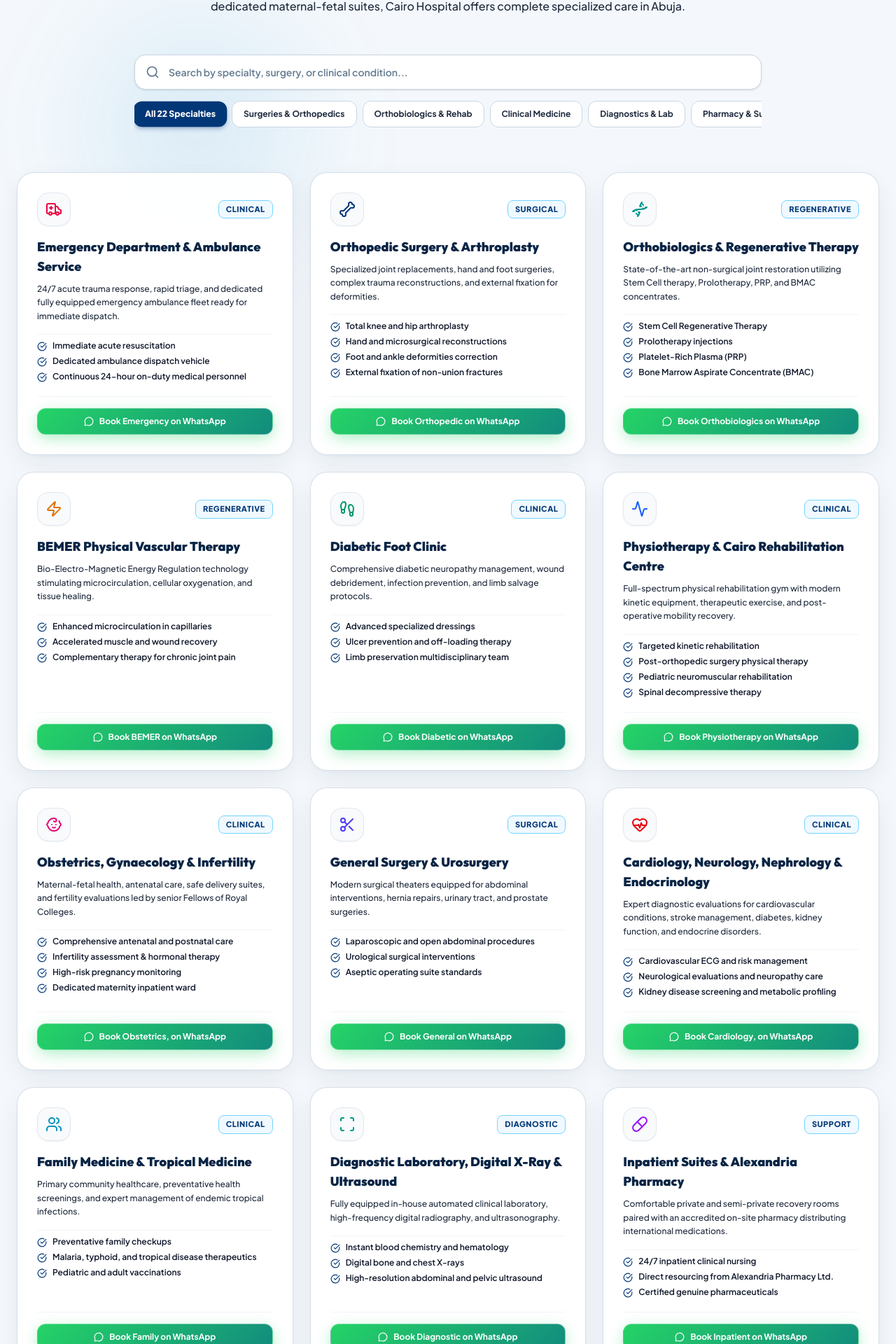
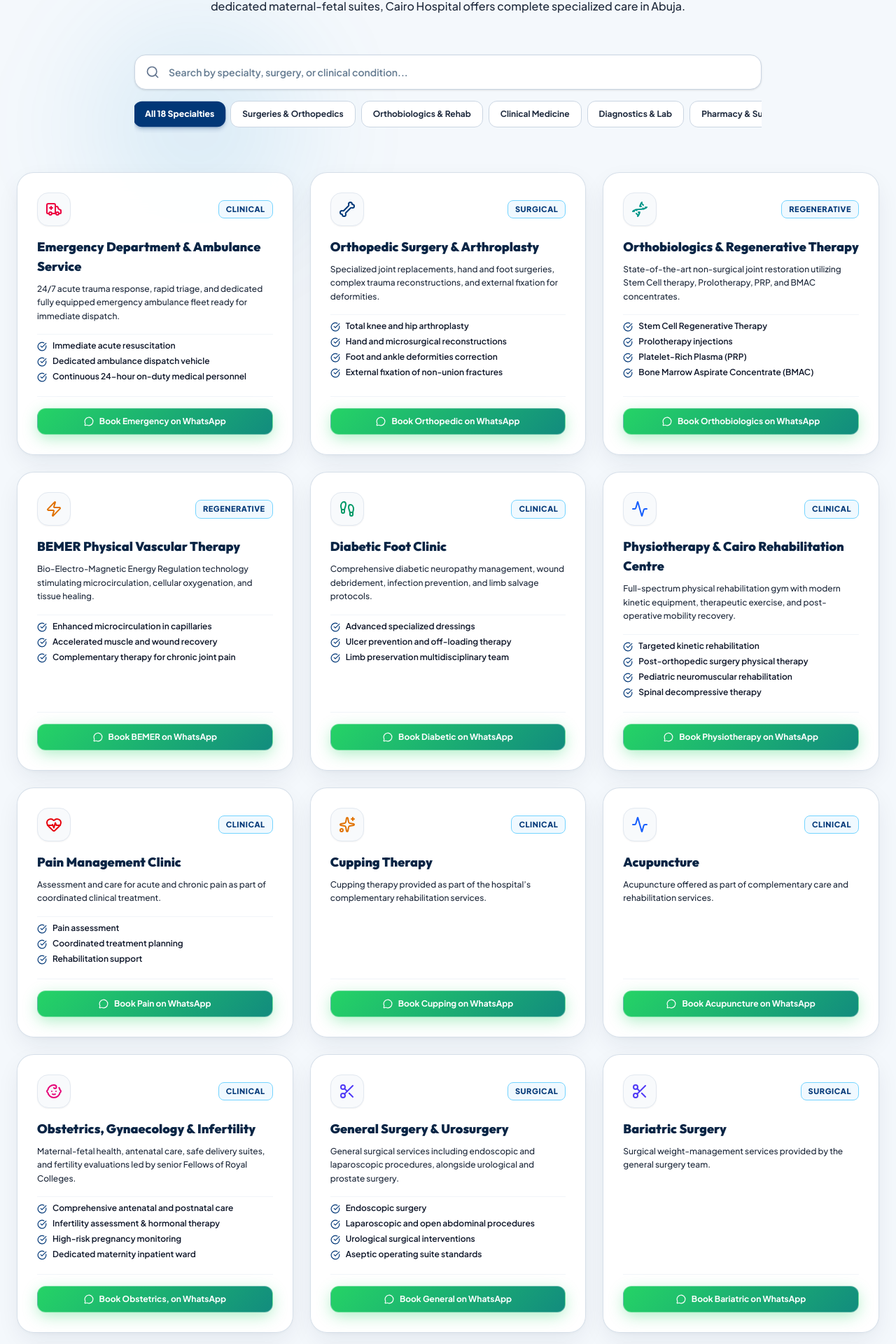
Before and after one commit to AhmedAbdoRH/Egyptian-hospital, a React (Vite) app: page / in a window 1280 px wide. Shown: the part 3950-5870 px from the top of the page at 70% size. Built offline with nearby package versions, Linux system fonts and the light colour scheme.

Commit message:
Add requested doctors and clinical services

```diff
--- a/src/components/DoctorModal.tsx
+++ b/src/components/DoctorModal.tsx
@@ -6,6 +6,7 @@ import {
   Briefcase,
   CheckCircle,
   MessageCircle,
+  Stethoscope,
 } from 'lucide-react';
 import { TeamMember } from '../types/hospital';
 
@@ -46,18 +47,26 @@ export const DoctorModal: React.FC<DoctorModalProps> = ({
           {/* Member Hero Photo & Title */}
           <div className="flex flex-col sm:flex-row gap-5 items-center sm:items-start text-center sm:text-left">
             <div className="w-28 h-32 rounded-2xl overflow-hidden border-2 border-[#013777]/30 flex-shrink-0 bg-slate-100 shadow-md">
+              {member.image ? (
                 <img
                   src={member.image}
                   alt={member.name}
                   className="w-full h-full object-cover object-top"
                 />
+              ) : (
+                <div className="w-full h-full flex items-center justify-center bg-gradient-to-br from-[#e6f0fa] to-[#c9dced] text-[#013777]" aria-label={`${member.name} profile image unavailable`}>
+                  <Stethoscope className="w-12 h-12" />
+                </div>
+              )}
             </div>
             <div className="space-y-1.5">
               <div className="text-sm font-extrabold text-[#013777]">{member.title}</div>
+              {member.education && (
                 <div className="text-xs text-slate-700 flex items-center justify-center sm:justify-start gap-1.5 font-bold">
                   <GraduationCap className="w-4 h-4 text-[#013777] flex-shrink-0" />
                   <span>{member.education}</span>
                 </div>
+              )}
               <p className="text-xs text-[#0f172a] font-medium pt-1 leading-relaxed">
                 {member.fullBio}
               </p>
--- a/src/components/FloatingWhatsAppButton.tsx
+++ b/src/components/FloatingWhatsAppButton.tsx
@@ -81,8 +81,8 @@ export const FloatingWhatsAppButton: React.FC<FloatingWhatsAppButtonProps> = ({
                 <h4 className="text-sm font-bold text-white tracking-wide">
                   Cairo Hospital Helpline
                 </h4>
-                <div className="text-[11px] text-emerald-400 flex items-center gap-1.5 font-bold">
-                  <span className="w-2 h-2 rounded-full bg-emerald-400 animate-pulse" />
+                <div className="text-[11px] !text-[#fdc33e] flex items-center gap-1.5 font-bold">
+                  <span className="w-2 h-2 rounded-full !bg-[#fdc33e] animate-pulse" />
                   <span>24/7 Direct Patient Line · Abuja</span>
                 </div>
               </div>
--- a/src/components/ServicesSection.tsx
+++ b/src/components/ServicesSection.tsx
@@ -56,13 +56,15 @@ export const ServicesSection: React.FC<ServicesSectionProps> = ({
         return <Scan className="w-6 h-6 text-teal-600" />;
       case 'Pill':
         return <Pill className="w-6 h-6 text-purple-600" />;
+      case 'Sparkles':
+        return <Sparkles className="w-6 h-6 text-amber-600" />;
       default:
         return <Activity className="w-6 h-6 text-[#013777]" />;
     }
   };
 
   const categories = [
-    { id: 'all', label: 'All 22 Specialties' },
+    { id: 'all', label: `All ${MEDICAL_SERVICES.length} Specialties` },
     { id: 'surgical', label: 'Surgeries & Orthopedics' },
     { id: 'regenerative', label: 'Orthobiologics & Rehab' },
     { id: 'clinical', label: 'Clinical Medicine' },
--- a/src/components/TeamSection.tsx
+++ b/src/components/TeamSection.tsx
@@ -6,6 +6,7 @@ import {
   MessageCircle,
   ArrowRight,
   ExternalLink,
+  Stethoscope,
 } from 'lucide-react';
 import { TEAM_MEMBERS } from '../data/cairoHospitalData';
 import { TeamMember } from '../types/hospital';
@@ -122,11 +123,18 @@ export const TeamSection: React.FC<TeamSectionProps> = ({
               <div>
                 {/* Photo */}
                 <div className="relative h-60 rounded-2xl overflow-hidden border border-slate-200 bg-slate-100 mb-4 shadow-inner">
+                  {member.image ? (
                     <img
                       src={member.image}
                       alt={member.name}
                       className="w-full h-full object-cover object-top hover:scale-105 transition-transform duration-500"
                     />
+                  ) : (
+                    <div className="w-full h-full flex flex-col items-center justify-center gap-3 bg-gradient-to-br from-[#e6f0fa] to-[#c9dced] text-[#013777]" aria-label={`${member.name} profile image unavailable`}>
+                      <Stethoscope className="w-12 h-12" />
+                      <span className="text-3xl font-black">{member.name.split(' ').slice(-1)[0].charAt(0)}</span>
+                    </div>
+                  )}
                   <div className="absolute inset-0 bg-gradient-to-t from-[#012654]/85 via-transparent to-transparent" />
                   <div className="photo-caption absolute bottom-2.5 left-3 right-3 text-white">
                     <span className="text-[10px] font-black !text-white uppercase tracking-wider block">
@@ -142,10 +150,12 @@ export const TeamSection: React.FC<TeamSectionProps> = ({
                   <div className="text-[#013777] font-black line-clamp-1">
                     {member.title}
                   </div>
+                  {member.education && (
                     <div className="text-[#0f172a] flex items-center gap-1.5 font-semibold">
                       <GraduationCap className="w-3.5 h-3.5 text-[#013777] flex-shrink-0" />
                       <span className="truncate">{member.education}</span>
                     </div>
+                  )}
                 </div>
               </div>
 
--- a/src/components/WhatsAppBookingPage.tsx
+++ b/src/components/WhatsAppBookingPage.tsx
@@ -204,6 +204,12 @@ _Sent via Cairo Hospital Official Website_`;
                 <option value="Dr. Mohammed Hesham (CMD - Orthopedic Surgery)" className="text-[#092545]">
                   Dr. Mohammed Hesham (CMD - Orthopedic Surgery)
                 </option>
+                <option value="Dr. Bassam Makhlouf (Physiotherapy)" className="text-[#092545]">
+                  Dr. Bassam Makhlouf (Physiotherapy)
+                </option>
+                <option value="Dr. Wael (General Surgery)" className="text-[#092545]">
+                  Dr. Wael (General Surgery)
+                </option>
                 <option value="Chief Medical Director Clinical Team" className="text-[#092545]">
                   Chief Medical Director Clinical Team
                 </option>
--- a/src/components/subpages/BookingSubpage.tsx
+++ b/src/components/subpages/BookingSubpage.tsx
@@ -227,6 +227,12 @@ _Dispatched via Cairo Hospital Official Web Booking Portal_`;
                       <option value="Dr. Ahmed Shaker (Chairman - MRCOG Obs & Gyn)">
                         Dr. Ahmed Shaker (Chairman - MRCOG Obs & Gyn)
                       </option>
+                      <option value="Dr. Bassam Makhlouf (Physiotherapy)">
+                        Dr. Bassam Makhlouf (Physiotherapy)
+                      </option>
+                      <option value="Dr. Wael (General Surgery)">
+                        Dr. Wael (General Surgery)
+                      </option>
                       <option value="First Available Senior Consultant">
                         First Available Senior Consultant
                       </option>
--- a/src/components/subpages/ServicesSubpage.tsx
+++ b/src/components/subpages/ServicesSubpage.tsx
@@ -71,13 +71,15 @@ export const ServicesSubpage: React.FC<ServicesSubpageProps> = ({
         return <Scan className="w-6 h-6 text-teal-600" />;
       case 'Pill':
         return <Pill className="w-6 h-6 text-purple-600" />;
+      case 'Sparkles':
+        return <Sparkles className="w-6 h-6 text-amber-600" />;
       default:
         return <Activity className="w-6 h-6 text-[#013777]" />;
     }
   };
 
   const categories = [
-    { id: 'all', label: 'All 22 Specialties' },
+    { id: 'all', label: `All ${MEDICAL_SERVICES.length} Specialties` },
     { id: 'surgical', label: 'Surgeries & Orthopedics' },
     { id: 'regenerative', label: 'Orthobiologics & Rehab' },
     { id: 'clinical', label: 'Clinical Medicine' },
--- a/src/components/subpages/TeamSubpage.tsx
+++ b/src/components/subpages/TeamSubpage.tsx
@@ -52,9 +52,15 @@ export const TeamSubpage: React.FC<TeamSubpageProps> = ({
     },
     {
       dept: 'Kinetic Rehabilitation & Physiotherapy',
-      lead: 'Cairo Rehabilitation Centre Faculty',
+      lead: 'Dr. Bassam Makhlouf',
       specialty: 'Specialized Neuromuscular & Post-Surgical Recovery',
-      procedures: ['BEMER Vascular Therapy', 'Spinal Decompression', 'Gait Training & Rehab Gym'],
+      procedures: ['Physiotherapy', 'Cupping', 'Acupuncture', 'BEMER Vascular Therapy'],
+    },
+    {
+      dept: 'General, Endoscopic & Laparoscopic Surgery',
+      lead: 'Dr. Wael',
+      specialty: 'General Surgeon',
+      procedures: ['General Surgery', 'Endoscopic Surgery', 'Laparoscopic Surgery', 'Bariatric & Plastic Surgery'],
     },
     {
       dept: 'Pharmaceutical Distribution',
@@ -114,11 +120,18 @@ export const TeamSubpage: React.FC<TeamSubpageProps> = ({
                 <div>
                   {/* Photo Container */}
                   <div className="relative h-72 w-full bg-slate-100 overflow-hidden">
+                    {member.image ? (
                       <img
                         src={member.image}
                         alt={member.name}
                         className="w-full h-full object-cover object-top transition-transform duration-500 group-hover:scale-105"
                       />
+                    ) : (
+                      <div className="w-full h-full flex flex-col items-center justify-center gap-3 bg-gradient-to-br from-[#e6f0fa] to-[#c9dced] text-[#013777]" aria-label={`${member.name} profile image unavailable`}>
+                        <Stethoscope className="w-14 h-14" />
+                        <span className="text-4xl font-black">{member.name.split(' ').slice(-1)[0].charAt(0)}</span>
+                      </div>
+                    )}
                     <div className="absolute inset-0 bg-gradient-to-t from-[#012654] via-transparent to-transparent opacity-85" />
 
                     <div className="absolute bottom-4 left-4 right-4 text-white">
@@ -135,10 +148,12 @@ export const TeamSubpage: React.FC<TeamSubpageProps> = ({
                   <div className="p-6 space-y-4">
                     <div>
                       <div className="text-xs font-black text-[#013777]">{member.title}</div>
+                      {member.education && (
                         <div className="flex items-center gap-1.5 text-xs text-slate-700 font-semibold mt-1">
                           <GraduationCap className="w-3.5 h-3.5 text-slate-600 shrink-0" />
                           <span>{member.education}</span>
                         </div>
+                      )}
                     </div>
 
                     <p className="text-xs sm:text-sm text-[#1e293b] font-medium leading-relaxed line-clamp-3">
--- a/src/data/cairoHospitalData.ts
+++ b/src/data/cairoHospitalData.ts
@@ -123,24 +123,24 @@ export const TEAM_MEMBERS: TeamMember[] = [
   },
   {
     id: 'mr-bassem-makhlouf',
-    isDoctor: false,
-    name: 'Mr. Bassem Makhlouf',
-    role: 'Business Development Director',
-    title: 'Head of Strategic Growth & Sustainable Infrastructure',
-    education: 'Faculty of Science, Cairo University',
+    isDoctor: true,
+    name: 'Dr. Bassam Makhlouf',
+    role: 'Physiotherapist',
+    title: 'Physiotherapy, Cupping & Acupuncture',
+    education: '',
     qualifications: [
-      'B.Sc. Cairo University',
-      'Founder & Owner, Red Sea Green Solutions for Solar Energy',
-      'Specialist in Healthcare Facility Optimization & Regional Expansion',
+      'Physiotherapy',
+      'Cupping Therapy',
+      'Acupuncture',
     ],
     careerHighlights: [
-      'Drives strategic institutional partnerships across Nigeria and the Economic Community of West African States (ECOWAS)',
-      'Integrates green energy and reliable uninterrupted power systems for critical surgical suites and ICUs',
-      'Spearheads hospital outreach and corporate healthcare partnerships',
+      'Provides physiotherapy and rehabilitation services',
+      'Provides cupping therapy',
+      'Provides acupuncture',
     ],
     image: '/images/team/mr-bassem-makhlouf.png',
     fullBio:
-      'Mr. Bassem Makhlouf leads business development and regional outreach at Cairo Hospital. With a science background from Cairo University and extensive entrepreneurial success as founder of Red Sea Green Solutions, Mr. Makhlouf is dedicated to optimizing healthcare accessibility, building institutional alliances, and ensuring sustainable infrastructure across the hospital’s operations.',
+      'Dr. Bassam Makhlouf is part of Cairo Hospital’s clinical team, providing physiotherapy, cupping, and acupuncture services.',
   },
   {
     id: 'mrs-elizabeth-blomqvist',
@@ -162,6 +162,30 @@ export const TEAM_MEMBERS: TeamMember[] = [
     image: '/images/team/mrs-elizabeth-blomqvist.png',
     fullBio:
       'Mrs. Elizabeth Blomqvist is a member of Cairo Hospital’s executive team, contributing to strategic partnerships and healthcare operations. She also serves as a Director at Skinic Dermatology Clinic, supporting cross-organizational collaboration and patient-focused service development.',
+  },
+  {
+    id: 'dr-wael',
+    isDoctor: true,
+    name: 'Dr. Wael',
+    role: 'General Surgeon',
+    title: 'General, Endoscopic & Laparoscopic Surgery',
+    education: '',
+    qualifications: [
+      'General Surgery',
+      'Endoscopic Surgery',
+      'Laparoscopic Surgery',
+      'Bariatric Surgery',
+      'Plastic Surgery',
+      'Dermatology & Cosmetics',
+    ],
+    careerHighlights: [
+      'General and endoscopic surgical services',
+      'Laparoscopic and bariatric surgery',
+      'Plastic surgery, dermatology, and cosmetic services',
+    ],
+    image: '',
+    fullBio:
+      'Dr. Wael is a general surgeon whose listed services include endoscopic, laparoscopic, bariatric, and plastic surgery, as well as dermatology and cosmetic services.',
   },
 ];
 
@@ -221,6 +245,28 @@ export const MEDICAL_SERVICES: MedicalService[] = [
     featured: true,
   },
   {
+    id: 'pain-management',
+    title: 'Pain Management Clinic',
+    category: 'clinical',
+    description: 'Assessment and care for acute and chronic pain as part of coordinated clinical treatment.',
+    iconName: 'HeartPulse',
+    details: ['Pain assessment', 'Coordinated treatment planning', 'Rehabilitation support'],
+  },
+  {
+    id: 'cupping-therapy',
+    title: 'Cupping Therapy',
+    category: 'clinical',
+    description: 'Cupping therapy provided as part of the hospital’s complementary rehabilitation services.',
+    iconName: 'Sparkles',
+  },
+  {
+    id: 'acupuncture',
+    title: 'Acupuncture',
+    category: 'clinical',
+    description: 'Acupuncture offered as part of complementary care and rehabilitation services.',
+    iconName: 'Activity',
+  },
+  {
     id: 'obstetrics-gyn',
     title: 'Obstetrics, Gynaecology & Infertility',
     category: 'clinical',
@@ -233,9 +279,30 @@ export const MEDICAL_SERVICES: MedicalService[] = [
     id: 'general-surgery',
     title: 'General Surgery & Urosurgery',
     category: 'surgical',
-    description: 'Modern surgical theaters equipped for abdominal interventions, hernia repairs, urinary tract, and prostate surgeries.',
+    description: 'General surgical services including endoscopic and laparoscopic procedures, alongside urological and prostate surgery.',
     iconName: 'Scissors',
-    details: ['Laparoscopic and open abdominal procedures', 'Urological surgical interventions', 'Aseptic operating suite standards'],
+    details: ['Endoscopic surgery', 'Laparoscopic and open abdominal procedures', 'Urological surgical interventions', 'Aseptic operating suite standards'],
+  },
+  {
+    id: 'bariatric-surgery',
+    title: 'Bariatric Surgery',
+    category: 'surgical',
+    description: 'Surgical weight-management services provided by the general surgery team.',
+    iconName: 'Scissors',
+  },
+  {
+    id: 'plastic-surgery',
+    title: 'Plastic Surgery',
+    category: 'surgical',
+    description: 'Plastic surgery services provided by the general surgery team.',
+    iconName: 'Sparkles',
+  },
+  {
+    id: 'dermatology-cosmetics',
+    title: 'Dermatology & Cosmetics',
+    category: 'clinical',
+    description: 'Clinical and cosmetic dermatology services, in collaboration with the hospital’s dermatology partner.',
+    iconName: 'Sparkles',
   },
   {
     id: 'internal-specialties',
--- a/src/types/hospital.ts
+++ b/src/types/hospital.ts
@@ -4,10 +4,10 @@ export interface TeamMember {
   name: string;
   role: string;
   title: string;
-  education: string;
+  education?: string;
   qualifications: string[];
   careerHighlights: string[];
-  image: string;
+  image?: string;
   fullBio: string;
 }
 
```
Lines whose indentation alone changed are shown as unchanged.
